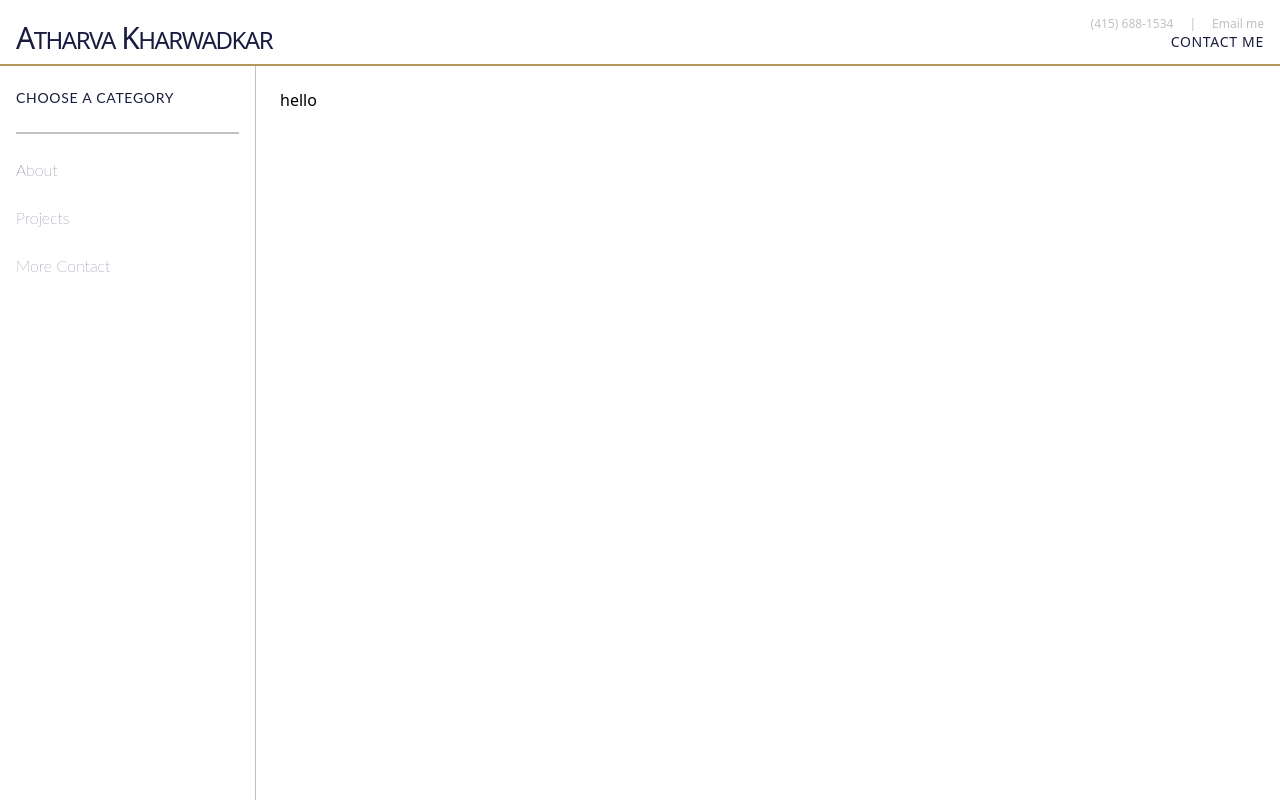
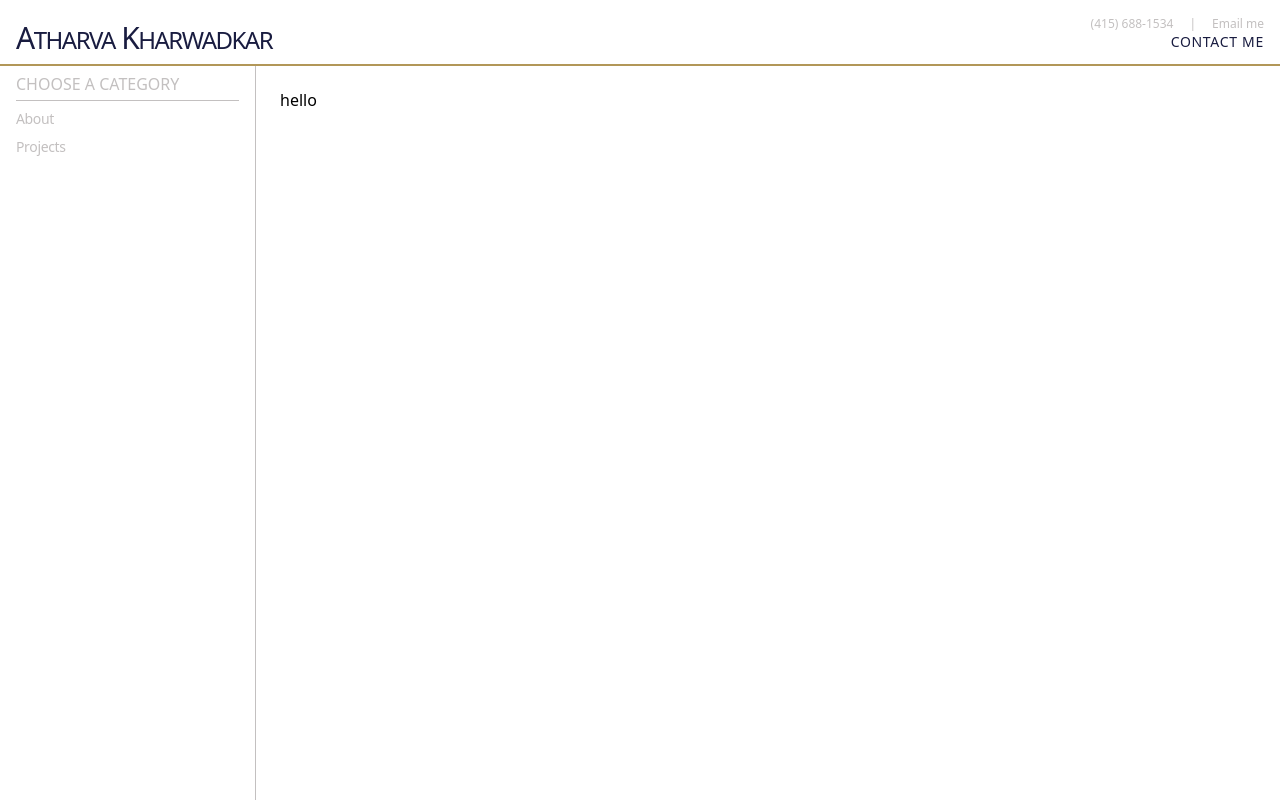
Before and after one commit to jasonpeng7/akportfolio, a Next.js app: page / in a window 1280 px wide. Built offline with nearby package versions, Linux system fonts and the light colour scheme.

Commit message:
ui reformat

```diff
--- a/src/components/sidenav.tsx
+++ b/src/components/sidenav.tsx
@@ -12,7 +12,6 @@ const Sidenav = () => {
   const links = [
     { href: "/pages/about", label: "About" },
     { href: "/pages/projects", label: "Projects" },
-    { href: "/pages/contact", label: "More Contact" },
   ];
 
   return (
@@ -47,20 +46,20 @@ const Sidenav = () => {
           isOpen ? "translate-x-0" : "-translate-x-full"
         } md:translate-x-0 transition-transform duration-300 ease-in-out`}
       >
-        <div className="pt-6 px-2 lg:px-4 h-full">
-          <h2 className="text-sm lato-regular text-primary-navy uppercase tracking-wider mb-4 border-b-2 pb-6 border-primary-grey">
+        <div className="pt-2 px-2 lg:px-4 h-full">
+          <h2 className="poppins-semibold text-primary-grey uppercase tracking-regular mb-1 border-b-1 pb-1 border-primary-grey">
             Choose a category
           </h2>
           <nav>
             <ul>
               {links.map((link) => (
-                <li key={link.href} className="mb-2">
+                <li key={link.href}>
                   <Link
                     href={link.href}
-                    className={`lato-thin block py-2 rounded-md transition duration-200 text-base ${
+                    className={`block py-1 transition duration-200 text-sm tracking-tight hover:bg-amber-200 hover:text-black ${
                       pathname === link.href
-                        ? "text-primary-gold "
-                        : "text-primary-navy hover:text-light-blue"
+                        ? "text-primary-grey font-semibold"
+                        : "text-primary-grey font-thin"
                     }`}
                   >
                     {link.label}
```
